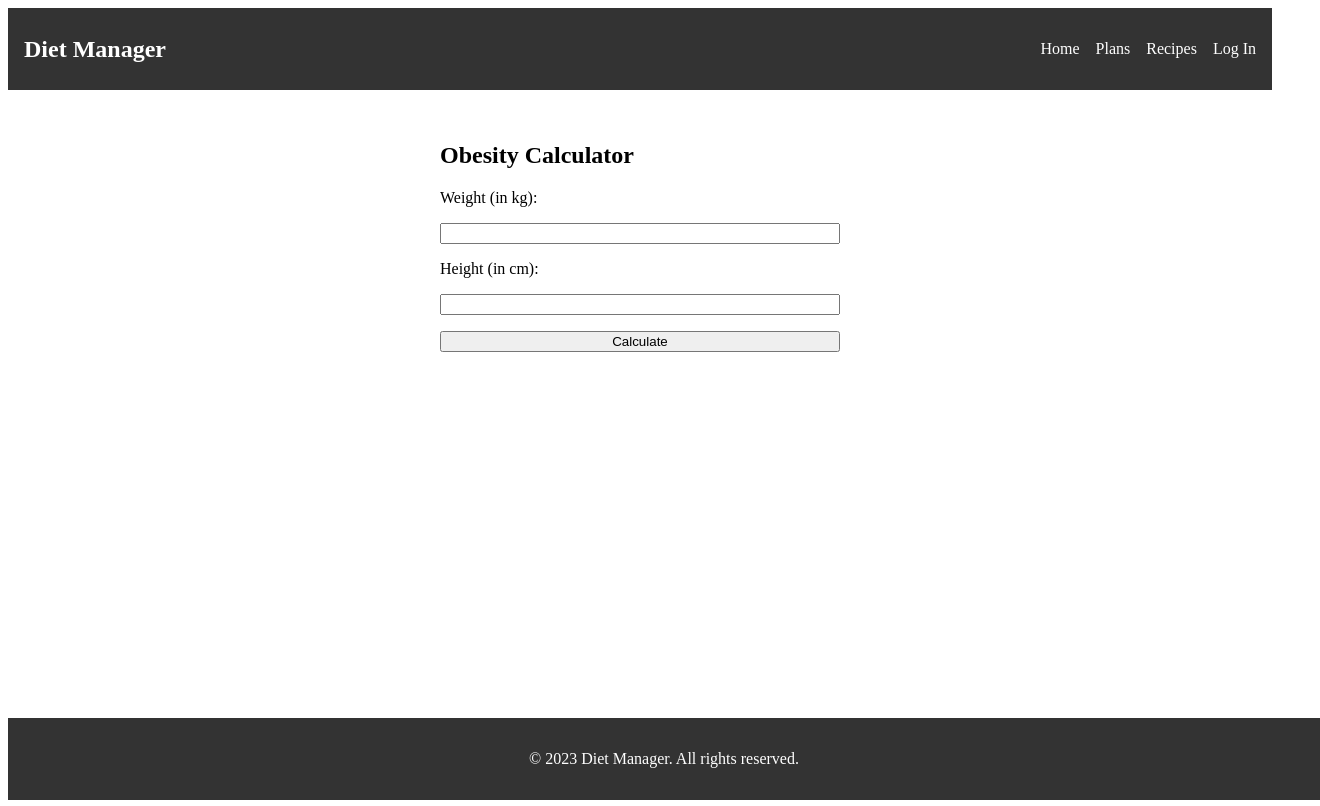
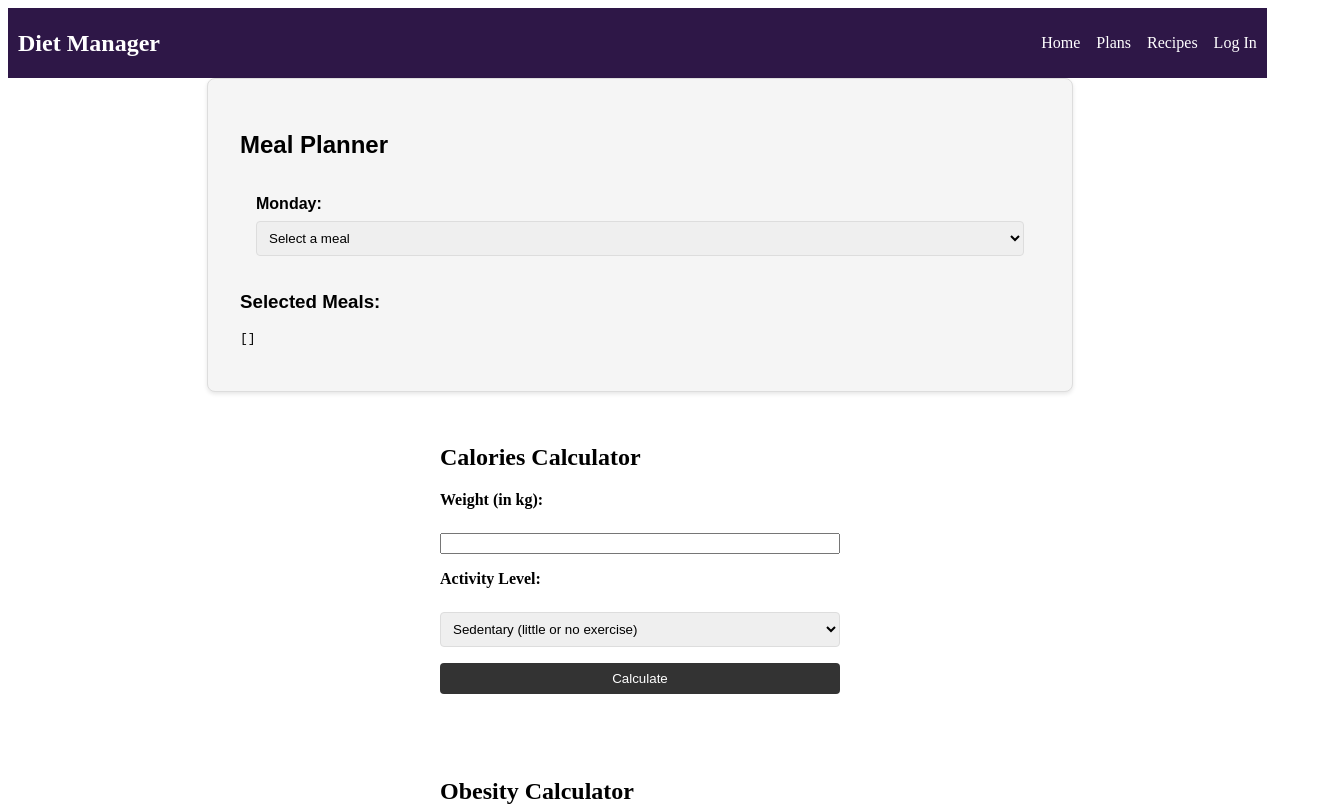
Before and after one commit to AwaisRehman262/DietManagement, a React (Vite) app in the folder Dietmanagement/: page / in a window 1280 px wide. Shown: the top 806 px of the page, 1320 px wide, since content can reach past the window. Built offline with nearby package versions, Linux system fonts and the light colour scheme.

Commit message:
css changes

```diff
--- a/Dietmanagement/src/App.jsx
+++ b/Dietmanagement/src/App.jsx
@@ -3,16 +3,17 @@ import Footer from './components/Footer'
 import './App.css'
 import MealPlanner from './components/Mealplanner'
 import ObesityCalculator from './components/ObesityCalculator'
+import CaloriesCalculator from './components/CaloriesCalculator'
 
 function App() {
 
   return (
     <>
       <Header />
-      {/* <MealPlanner /> */}
-      {/* <CaloriesCalculator /> */}
+      <MealPlanner />
+      <CaloriesCalculator />
       <ObesityCalculator />
-      <Footer />
+      {/* <Footer /> */}
     </>
   )
 }
--- a/Dietmanagement/src/components/Footer.jsx
+++ b/Dietmanagement/src/components/Footer.jsx
@@ -10,7 +10,7 @@ const Footer = () => {
 
 const styles = {
     footer: {
-        backgroundColor: '#333',
+        backgroundColor: '#2e1747',
         color: '#fff',
         textAlign: 'center',
         padding: '1rem',
--- a/Dietmanagement/src/components/Header.css
+++ b/Dietmanagement/src/components/Header.css
@@ -1,11 +1,13 @@
 /* Header.css */
 .header {
-    background-color: #333;
+    background-color: #2e1747;
     color: #fff;
     display: flex;
+    /* position: fixed; */
+    width: 98%;
     justify-content: space-between;
     align-items: center;
-    padding: 1rem;
+    padding: 10px;
 }
 
 .logo {
--- a/Dietmanagement/src/components/Mealplanner.jsx
+++ b/Dietmanagement/src/components/Mealplanner.jsx
@@ -1,5 +1,5 @@
 import React, { useState } from 'react';
-
+import './mealplanner.css';
 const MealPlanner = () => {
     const [selectedMeals, setSelectedMeals] = useState([]);
 
@@ -12,7 +12,7 @@ const MealPlanner = () => {
     };
 
     return (
-        <div style={styles.container}>
+        <div  className="mealplanner" style={styles.container}>
             <h2>Meal Planner</h2>
             <form style={styles.form}>
                 <div>
@@ -22,6 +22,7 @@ const MealPlanner = () => {
                         onChange={(e) => handleMealSelect('monday', e.target.value)}
                         value={selectedMeals['monday'] || ''}
                     >
+
                         <option value="">Select a meal</option>
                         <option value="breakfast">Breakfast</option>
                         <option value="lunch">Lunch</option>
@@ -41,8 +42,9 @@ const MealPlanner = () => {
 const styles = {
     container: {
         maxWidth: '800px',
-        margin: '0 auto',
+        margin: "0 auto",
         padding: '2rem',
+
     },
     form: {
         display: 'grid',
--- /dev/null
+++ b/Dietmanagement/src/components/mealplanner.css
@@ -0,0 +1,105 @@
+/* .mealplanner{
+    flex-wrap: wrap;
+    background: #FFEEF4
+
+}
+.mealplanner.h2{
+    font-family: Verdana, Geneva, Tahoma, sans-serif;
+} */
+
+/* mealplanner.css */
+.mealplanner {
+    font-family: Arial, sans-serif;
+    background-color: #f5f5f5;
+    border: 1px solid #ddd;
+    border-radius: 8px;
+    box-shadow: 0 2px 4px rgba(0, 0, 0, 0.1);
+    transition: box-shadow 0.3s ease;
+}
+
+.mealplanner:hover {
+    box-shadow: 0 4px 8px rgba(0, 0, 0, 0.2);
+}
+
+.title {
+    color: #333;
+    text-align: center;
+    margin-top: 0;
+    transition: color 0.3s ease;
+}
+
+.title:hover {
+    color: #555;
+}
+
+form {
+    padding: 1rem;
+}
+
+label {
+    font-weight: bold;
+    display: block;
+    margin-bottom: 0.5rem;
+    transition: color 0.3s ease;
+}
+
+label:hover {
+    color: #555;
+}
+
+select {
+    width: 100%;
+    padding: 0.5rem;
+    border: 1px solid #ddd;
+    border-radius: 4px;
+    transition: border-color 0.3s ease;
+}
+
+select:focus,
+select:hover {
+    border-color: #333;
+}
+
+/* Style for dropdown options */
+select option {
+    background-color: #fff;
+    color: #333;
+}
+
+/* Style for buttons */
+button {
+    background-color: #333;
+    color: #fff;
+    border: none;
+    border-radius: 4px;
+    padding: 0.5rem 1rem;
+    cursor: pointer;
+    transition: background-color 0.3s ease;
+}
+
+button:hover {
+    background-color: #555;
+}
+
+.selected-meals {
+    margin-top: 1rem;
+    padding: 1rem;
+    background-color: #fff;
+    border: 1px solid #ddd;
+    border-radius: 8px;
+    box-shadow: 0 2px 4px rgba(0, 0, 0, 0.1);
+    transition: box-shadow 0.3s ease;
+}
+
+.selected-meals:hover {
+    box-shadow: 0 4px 8px rgba(0, 0, 0, 0.2);
+}
+
+pre {
+    white-space: pre-wrap;
+    transition: background-color 0.3s ease;
+}
+
+pre:hover {
+    background-color: #f0f0f0;
+}
```
